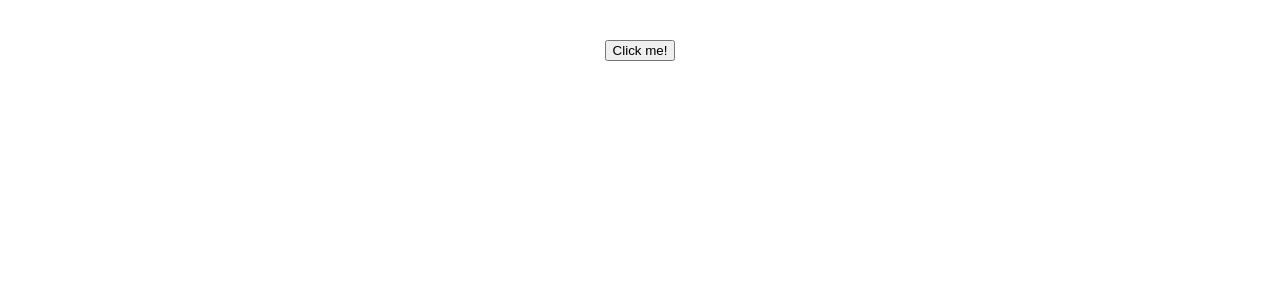
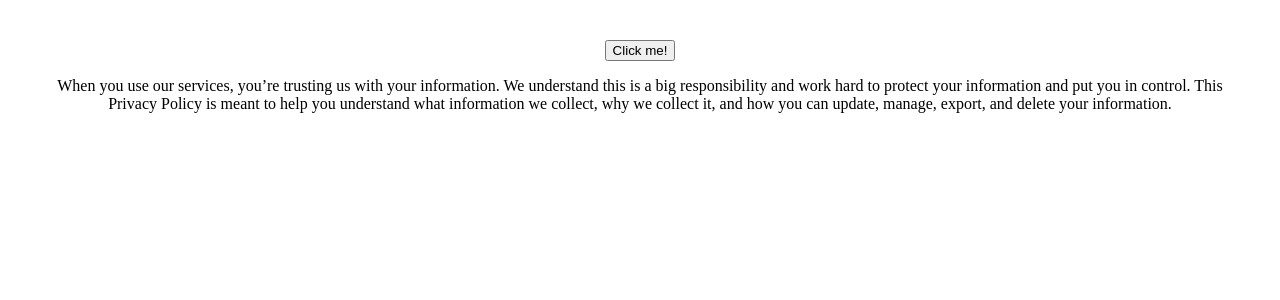
Before and after one commit to sourabh7204/LearningReact, a React (Vite) app: page / in a window 1280 px wide. Shown: the top 300 px of the page. Built offline with nearby package versions, Linux system fonts and the light colour scheme.

Commit message:
Implemented Events

```diff
--- a/src/Button.jsx
+++ b/src/Button.jsx
@@ -1,11 +1,22 @@
 function printHello() {
   return console.log("Hello!");
+}
+
+function handleHover() {
+  return console.log("Hover over me!");
 }
 
 export default function Button() {
   return (
     <div>
       <button onClick={printHello}>Click me!</button>
+      <p onMouseOver={handleHover}>
+        When you use our services, you’re trusting us with your information. We
+        understand this is a big responsibility and work hard to protect your
+        information and put you in control. This Privacy Policy is meant to help
+        you understand what information we collect, why we collect it, and how
+        you can update, manage, export, and delete your information.
+      </p>
     </div>
   );
 }
```
